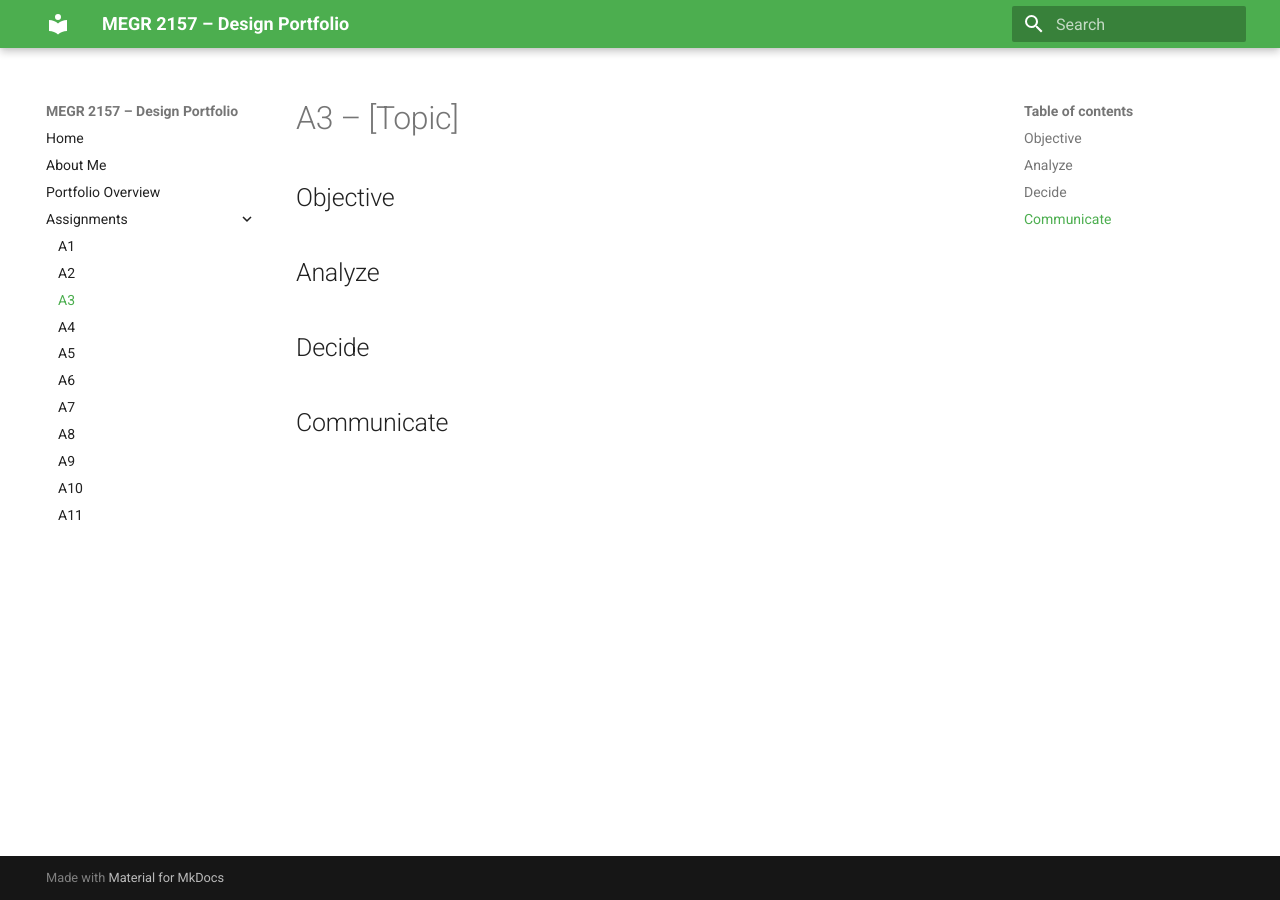
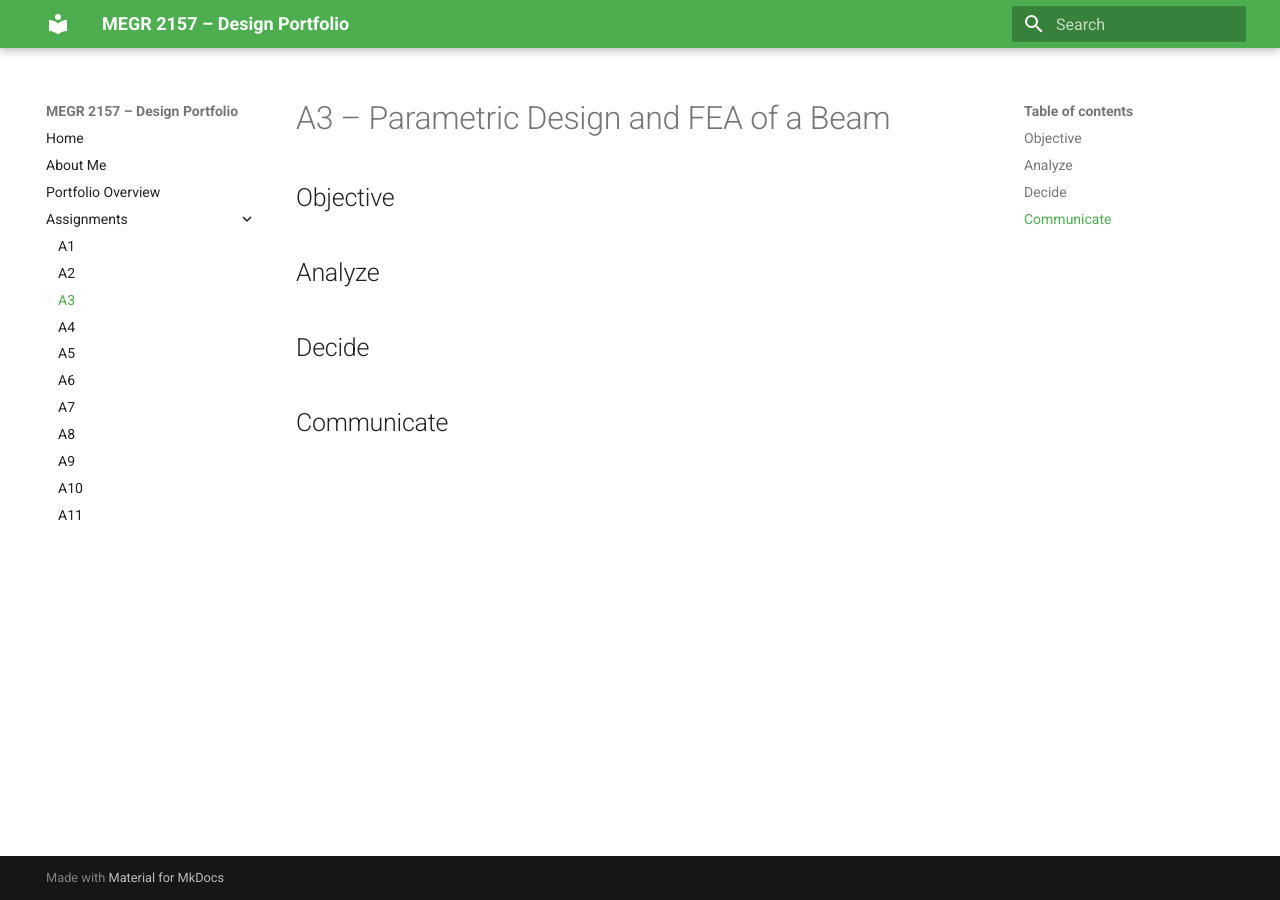
Before and after one commit to pklauser-cyber/design-projects-portfolio, an MkDocs documentation site: the page built from docs/assignments/A03/index.md, in a window 1280 px wide. Built offline with MkDocs 1.6.1 and Material for MkDocs 9.7.7, drawn with Linux system fonts in a browser that asks for light colours.

Commit message:
Update index.md

```diff
--- a/docs/assignments/A03/index.md
+++ b/docs/assignments/A03/index.md
@@ -1,4 +1,4 @@
-# A3 – [Topic]
+# A3 – Parametric Design and FEA of a Beam
 
 ## Objective
 
```
